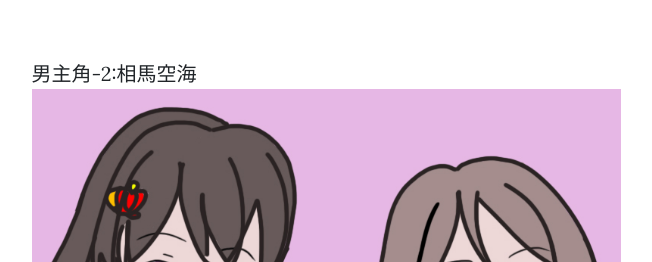
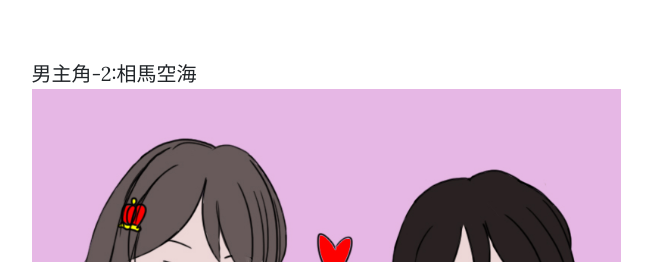
Before and after one commit to alisa71020/B082019.github.io, a plain HTML site: page post.html in a window 1280 px wide. Shown: the part 2594-2856 px from the top of the page, without its empty margins (314-966 px from the left). Drawn offline with nearby package versions, Linux system fonts and the light colour scheme.

Commit message:
移除圖片修改

```diff
--- a/post.html
+++ b/post.html
@@ -76,7 +76,7 @@
                         <p>男主角:澤尚</p>
                         <br>
                         男主角-2:相馬空海
-                        <a href="https://www.facebook.com/profile.php?id=100089231551899"><img class="img-fluid" src="assets/img/未命名-3.jpg" alt="..." /></a>
+                        <a href="https://www.facebook.com/profile.php?id=100089231551899"><img class="img-fluid" src="assets/img/03.jpg" alt="..." /></a>
                         <span class="caption text-muted">之後更多資訊請關注我的青春戀愛Story官方粉絲專頁</span>
                         <p>作者的碎念</p>
                         <p>首先,很謝謝點進來這個網站願意花時間來看我的這個未完成作品。無論是什麼吸引你進來這個網站,它是我國高中時疑沒能完成的一個遺憾。寫好一個故事真的很難QAQ</p>
```
Also changed, not shown: index.html (+1 -1 lines), assets/img/03.jpg (added), assets/img/未命名-3.jpg (deleted).
